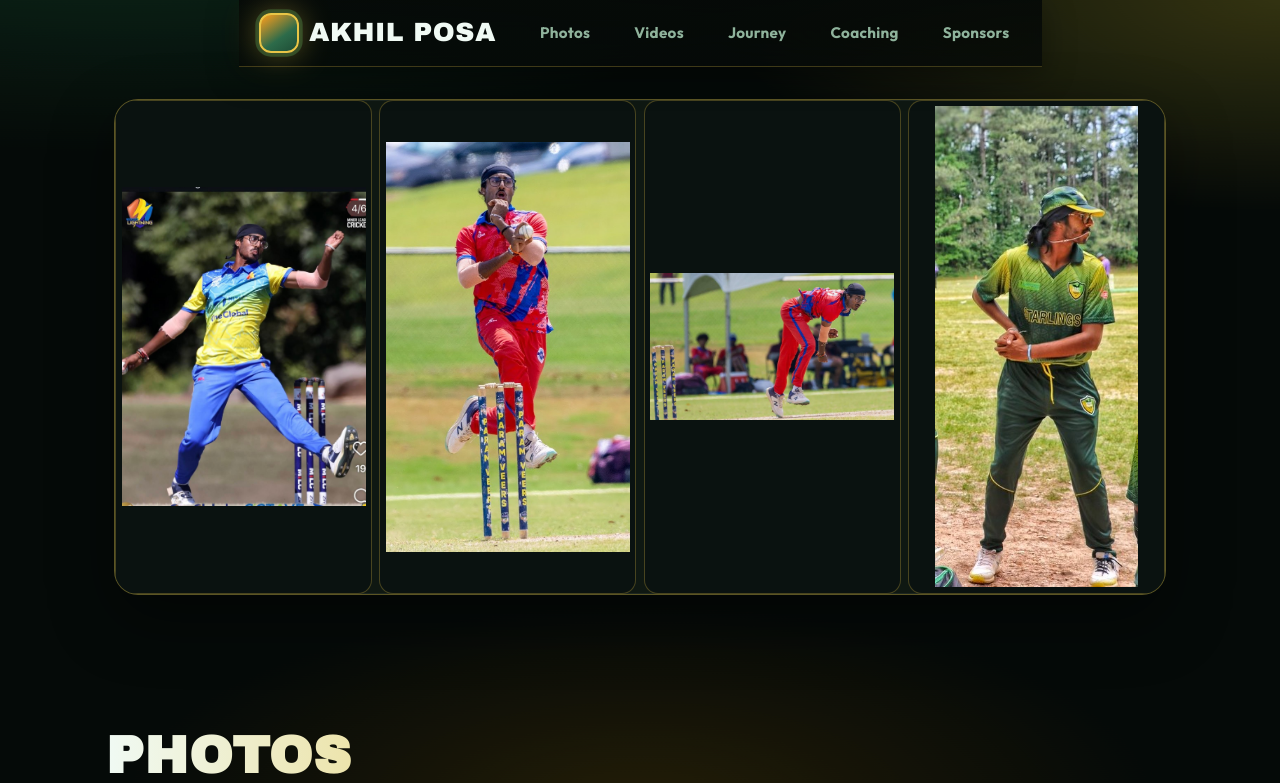
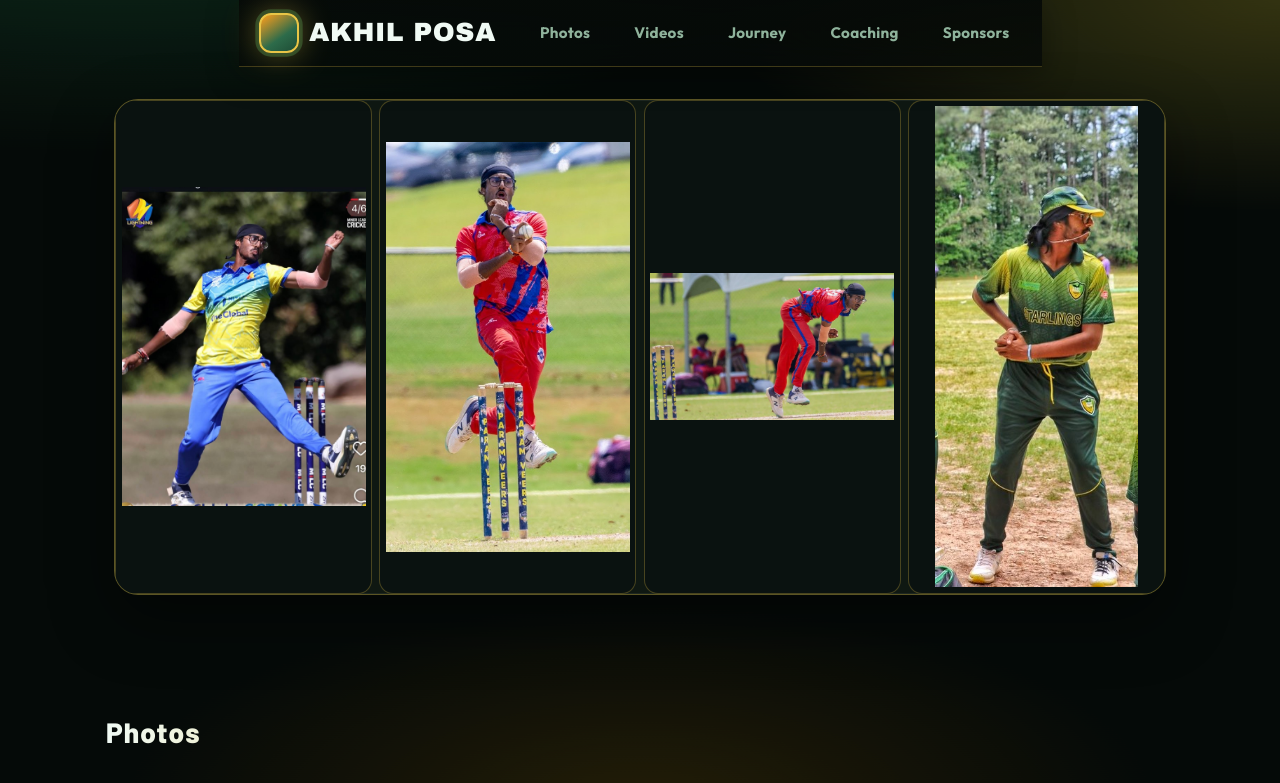
Before and after one commit to krishnaposa/akhil-posa-cricket, a React (Vite) app: page / in a window 1280 px wide. Shown: the top 783 px of the page. Built offline with nearby package versions, Linux system fonts and the light colour scheme.

Commit message:
removed uppercase for section title

```diff
--- a/index.html
+++ b/index.html
@@ -12,7 +12,7 @@
     <link rel="preconnect" href="https://fonts.googleapis.com" />
     <link rel="preconnect" href="https://fonts.gstatic.com" crossorigin />
     <link
-      href="https://fonts.googleapis.com/css2?family=Archivo+Black&family=Outfit:wght@400;500;600;700;800&display=swap"
+      href="https://fonts.googleapis.com/css2?family=Archivo+Black&family=Barlow:wght@600;700;800&family=Outfit:wght@400;500;600;700;800&display=swap"
       rel="stylesheet"
     />
   </head>
--- a/src/index.css
+++ b/src/index.css
@@ -12,6 +12,8 @@
   --glow-gold: rgba(232, 197, 71, 0.55);
   --font-display: 'Archivo Black', system-ui, sans-serif;
   --font-body: 'Outfit', system-ui, sans-serif;
+  /* Section headings: Barlow reads clearly smaller than Archivo Black */
+  --font-section: 'Barlow', system-ui, sans-serif;
   --radius: 16px;
   --radius-pill: 999px;
   --header-offset: calc(env(safe-area-inset-top, 0px) + 58px);
@@ -841,10 +843,11 @@ main {
 
 .section-title {
   margin: 0 0 0.5rem;
-  font-family: var(--font-display);
-  font-size: clamp(2.25rem, 6vw, 3.25rem);
-  letter-spacing: 0.02em;
-  text-transform: uppercase;
+  font-family: var(--font-section);
+  font-weight: 800;
+  font-size: clamp(1.35rem, 3.2vw, 1.75rem);
+  letter-spacing: 0.04em;
+  line-height: 1.22;
   background: linear-gradient(90deg, var(--text) 0%, var(--accent) 100%);
   -webkit-background-clip: text;
   background-clip: text;
```
